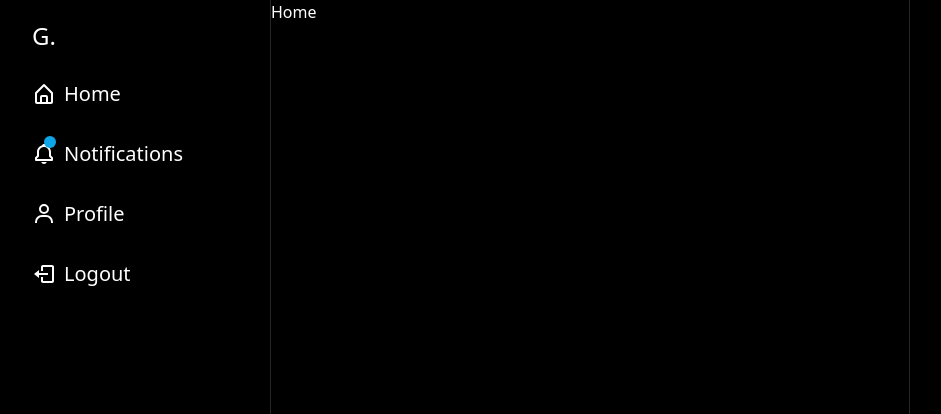
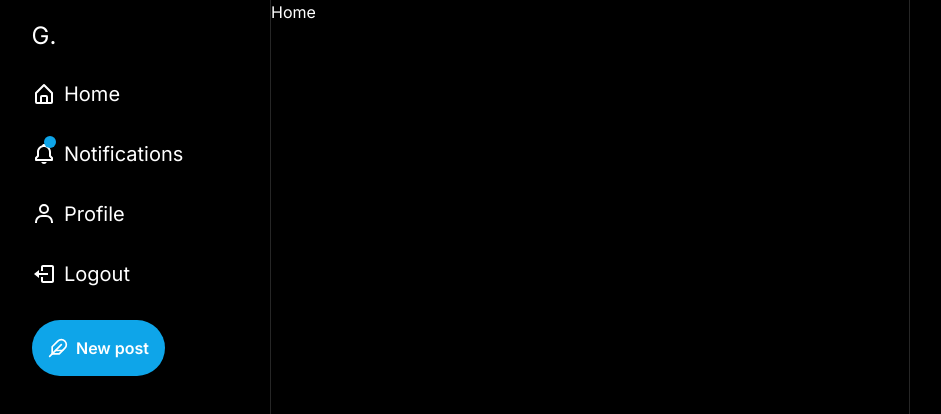
Before and after one commit to taitddev/twitter-clone, a Next.js app: page / in a window 1280 px wide. Shown: the top 414 px of the page, without its empty margins (50-991 px from the left). Built offline with nearby package versions, Linux system fonts and the light colour scheme.

Commit message:
feat: change sidebar
- feat(Sidebar.tsx): add new post button to sidebar
- style(globals.css): import and apply Inter font to body

```diff
--- a/components/layout/Sidebar.tsx
+++ b/components/layout/Sidebar.tsx
@@ -1,5 +1,6 @@
 import { IconType } from "react-icons";
 import { BiBell, BiHomeAlt, BiLogOut, BiUser } from "react-icons/bi";
+import { FiFeather } from "react-icons/fi";
 import SidebarItem from "./SidebarItem";
 import SidebarLogo from "./SidebarLogo";
 
@@ -55,6 +56,13 @@ const Sidebar = () => {
           {items.map((item) => (
             <SidebarItem key={item.id} item={item}></SidebarItem>
           ))}
+
+          <div className="p-4">
+            <button className="flex items-center justify-center gap-2 rounded-full bg-sky-500 p-4">
+              <FiFeather size={20} />
+              <span className="hidden font-semibold lg:block">New post</span>
+            </button>
+          </div>
         </div>
       </div>
     </div>
--- a/styles/globals.css
+++ b/styles/globals.css
@@ -1,3 +1,5 @@
+@import url("https://fonts.googleapis.com/css2?family=Inter:wght@100;200;300;400;500;600;700;800;900&display=swap");
+
 @tailwind base;
 @tailwind components;
 @tailwind utilities;
@@ -7,5 +9,6 @@
 }
 
 body {
+  font-family: "Inter", sans-serif;
   @apply h-full bg-black text-white;
 }
```
Also changed, not shown: components/layout/SidebarItem.tsx (+0 -42 lines).
